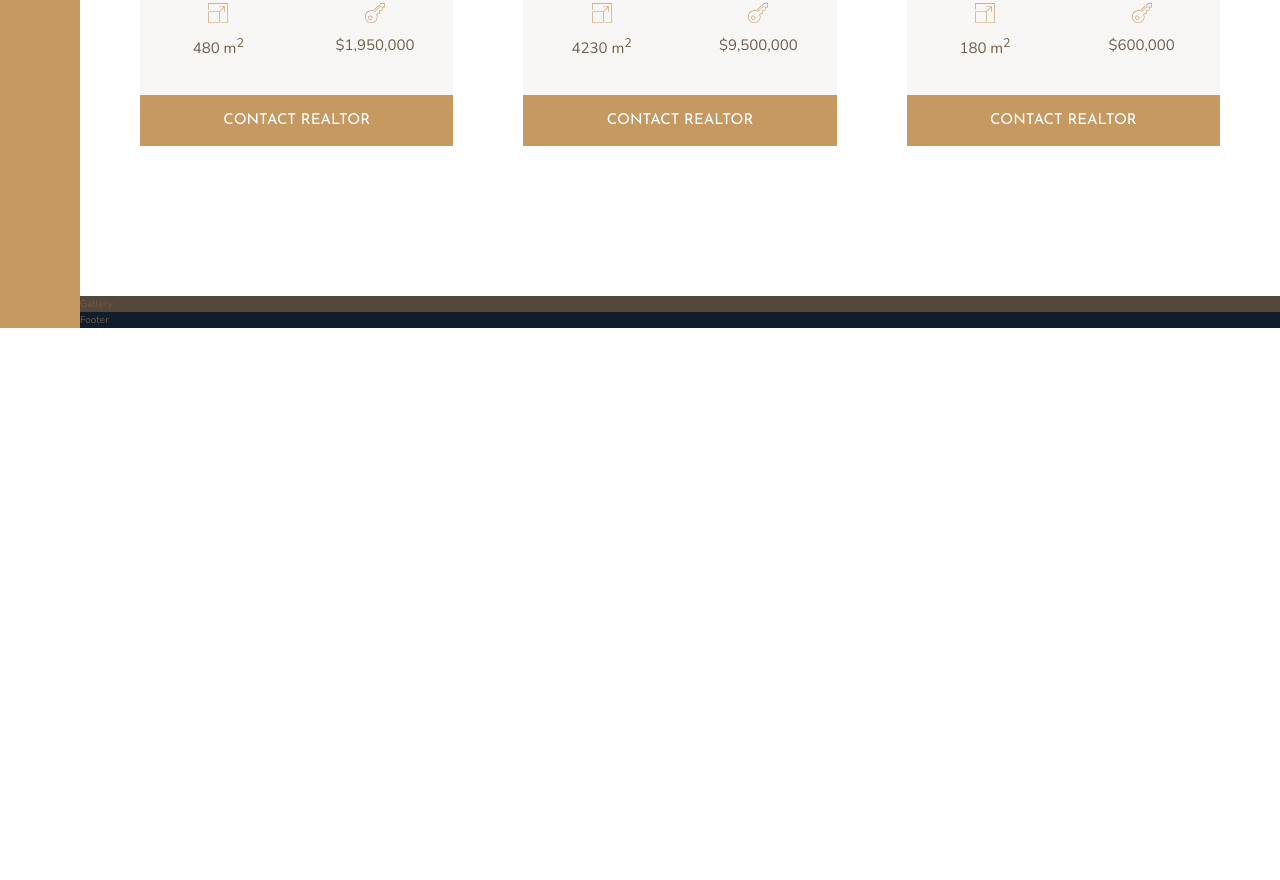
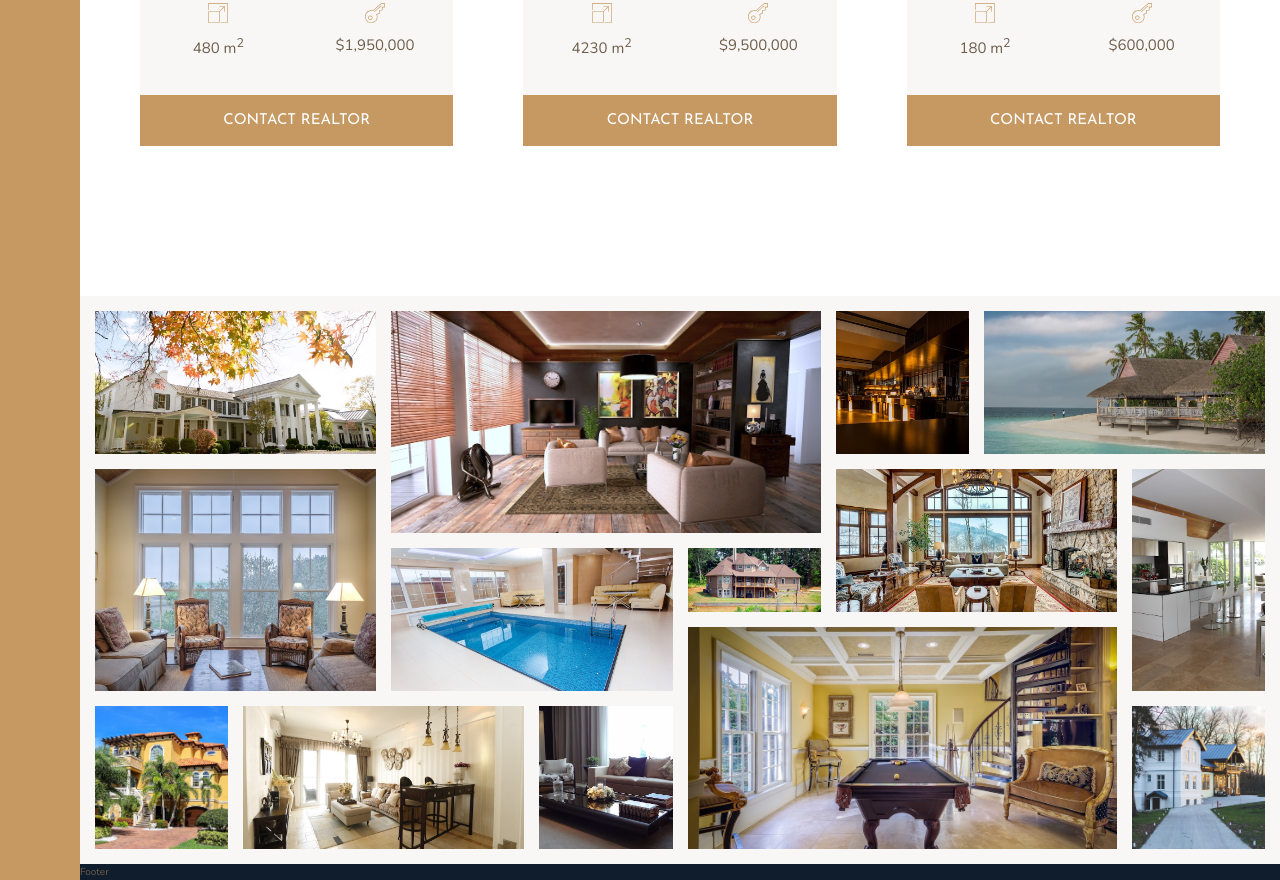
Before and after one commit to HenryGarmendia/nexter_site, a website: page index.html in a window 1280 px wide. Shown: the part 2896-3776 px from the top of the page. Before the commit the page ends 3224 px from the top, so only its background shows below. Drawn offline with nearby package versions, Linux system fonts and the light colour scheme.

Commit message:
finished building the image gallery grid section

```diff
--- a/index.html
+++ b/index.html
@@ -287,7 +287,61 @@
   </section><!-- //homes END -->
 
   <section class="gallery">
-    Gallery
+    <figure class="gallery__item gallery__item--1">
+      <img src="img/gal-1.jpeg" alt="Gallery Image 1" class="gallery__img">
+    </figure><!-- //gallery__item gallery__item--1 -->
+
+    <figure class="gallery__item gallery__item--2">
+      <img src="img/gal-2.jpeg" alt="Gallery Image 2" class="gallery__img">
+    </figure><!-- //gallery__item gallery__item--2 -->
+
+    <figure class="gallery__item gallery__item--3">
+      <img src="img/gal-3.jpeg" alt="Gallery Image 3" class="gallery__img">
+    </figure><!-- //gallery__item gallery__item--3 -->
+
+    <figure class="gallery__item gallery__item--4">
+      <img src="img/gal-4.jpeg" alt="Gallery Image 4" class="gallery__img">
+    </figure><!-- //gallery__item gallery__item--4 -->
+
+    <figure class="gallery__item gallery__item--5">
+      <img src="img/gal-5.jpeg" alt="Gallery Image 5" class="gallery__img">
+    </figure><!-- //gallery__item gallery__item--5 -->
+
+    <figure class="gallery__item gallery__item--6">
+      <img src="img/gal-6.jpeg" alt="Gallery Image 6" class="gallery__img">
+    </figure><!-- //gallery__item gallery__item--6 -->
+
+    <figure class="gallery__item gallery__item--7">
+      <img src="img/gal-7.jpeg" alt="Gallery Image 7" class="gallery__img">
+    </figure><!-- //gallery__item gallery__item--7 -->
+
+    <figure class="gallery__item gallery__item--8">
+      <img src="img/gal-8.jpeg" alt="Gallery Image 8" class="gallery__img">
+    </figure><!-- //gallery__item gallery__item--8 -->
+
+    <figure class="gallery__item gallery__item--9">
+      <img src="img/gal-9.jpeg" alt="Gallery Image 9" class="gallery__img">
+    </figure><!-- //gallery__item gallery__item--9 -->
+
+    <figure class="gallery__item gallery__item--10">
+      <img src="img/gal-10.jpeg" alt="Gallery Image 10" class="gallery__img">
+    </figure><!-- //gallery__item gallery__item--10 -->
+
+    <figure class="gallery__item gallery__item--11">
+      <img src="img/gal-11.jpeg" alt="Gallery Image 11" class="gallery__img">
+    </figure><!-- //gallery__item gallery__item--11 -->
+
+    <figure class="gallery__item gallery__item--12">
+      <img src="img/gal-12.jpeg" alt="Gallery Image 12" class="gallery__img">
+    </figure><!-- //gallery__item gallery__item--12 -->
+
+    <figure class="gallery__item gallery__item--13">
+      <img src="img/gal-13.jpeg" alt="Gallery Image 13" class="gallery__img">
+    </figure><!-- //gallery__item gallery__item--13 -->
+
+    <figure class="gallery__item gallery__item--14">
+      <img src="img/gal-14.jpeg" alt="Gallery Image 14" class="gallery__img">
+    </figure><!-- //gallery__item gallery__item--14 -->
   </section><!-- //gallery END -->
 
   <footer class="footer">
--- a/sass/_gallery.scss
+++ b/sass/_gallery.scss
@@ -1,4 +1,90 @@
 .gallery {
-  background-color: $color-grey-dark-1;
+  background-color: $color-grey-light-1;
+  display: grid;
   grid-column: full-start / full-end;
+  grid-gap: 1.5rem;
+  grid-template-columns: repeat(8, 1fr);
+  grid-template-rows: repeat(7, 5vw);
+  padding: 1.5rem;
+
+  &__item {
+
+    &--1 {
+      grid-column: 1 / span 2;
+      grid-row: 1 / span 2;
+    }
+
+    &--2 {
+      grid-column: 3 / span 3;
+      grid-row: 1 / span 3;
+    }
+
+    &--3 {
+      grid-column: 6 / span 1;
+      grid-row: 1 / span 2;
+    }
+
+    &--4 {
+      grid-column: 7 / span 2;
+      grid-row: 1 / span 2;
+    }
+
+    &--5 {
+      grid-column: 1 / span 2;
+      grid-row: 3 / span 3;
+    }
+
+    &--6 {
+      grid-column: 3 / span 2;
+      grid-row: 4 / span 2;
+    }
+
+    &--7 {
+      grid-column: 5 / span 1;
+      grid-row: 4 / span 1;
+    }
+
+    &--8 {
+      grid-column: 6 / span 2;
+      grid-row: 3 / span 2;
+    }
+
+    &--9 {
+      grid-column: 8 / -1;
+      grid-row: 3 / span 3;
+    }
+
+    &--10 {
+      grid-column: 1 / span 1;
+      grid-row: 6 / -1;
+    }
+
+    &--11 {
+      grid-column: 2 / span 2;
+      grid-row: 6 / -1;
+    }
+
+    &--12 {
+      grid-column: 4 / span 1;
+      grid-row: 6 / -1;
+    }
+
+    &--13 {
+      grid-column: 5 / span 3;
+      grid-row: 5 / -1;
+    }
+
+    &--14 {
+      grid-column: 8 / -1;
+      grid-row: 6 / -1;
+    }
+
+  }
+
+  &__img {
+    display: block;
+    height: 100%;
+    object-fit: cover;
+    width: 100%;
+  }
 }
```
Also changed, not shown: css/style.css.
